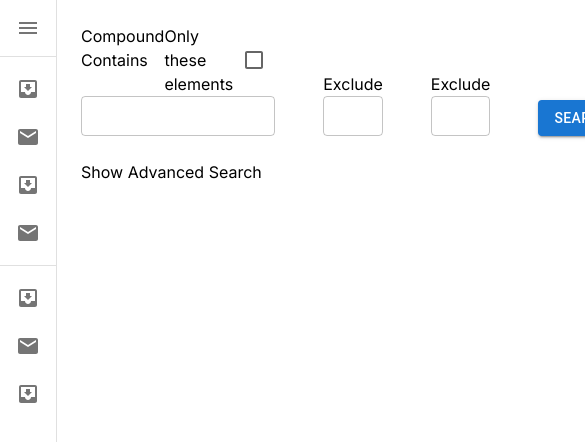
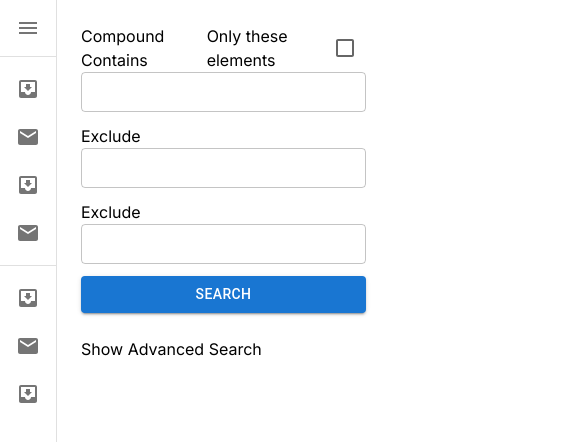
Before and after one commit to biu9/Chiral-Phonon-Material-Database, a Next.js app: page / in a window 390 px wide. Shown: the top 442 px of the page, 585 px wide, since content can reach past the window. Built offline with nearby package versions, Linux system fonts and the light colour scheme.

Commit message:
feat: mobile adjustment

```diff
--- a/src/app/page.tsx
+++ b/src/app/page.tsx
@@ -55,9 +55,9 @@ const SearchBar = ({ containElements, setContainElements }:{ containElements:IEl
     }
 
     return (
-        <div className="p-6 w-full flex justify-between space-x-12 items-end">
-            <div className="grow-3">
-                <div className="flex justify-between">
+        <div className="p-6 w-full flex justify-between space-x-12 items-end flex-col lg:flex-row space-y-3">
+            <div className="lg:grow-3 w-full">
+                <div className="flex justify-between items-center">
                     <div>Compound Contains</div>
                     <div className="flex items-center">
                         <div>Only these elements</div>
@@ -66,19 +66,19 @@ const SearchBar = ({ containElements, setContainElements }:{ containElements:IEl
                 </div>
                 <TextField variant="outlined" size="small" fullWidth value={containValue} onChange={handleContainInput} onBlur={handleContainBlur}/>
             </div>
-            <div className="grow-2">
+            <div className="lg:grow-2 w-full">
                 <div className="flex justify-between">
                     Exclude
                 </div>
                 <TextField variant="outlined" size="small" fullWidth />
             </div>
-            <div className="grow-2">
+            <div className="lg:grow-2 w-full">
                 <div className="flex justify-between">
                     Exclude
                 </div>
                 <TextField variant="outlined" size="small" fullWidth />
             </div>
-            <div className="grow-2 bg-blue-600 text-white rounded-md">
+            <div className="lg:grow-2 w-full bg-blue-600 text-white rounded-md">
                 <Button variant="contained" fullWidth>Search</Button>
             </div>
         </div>
```
